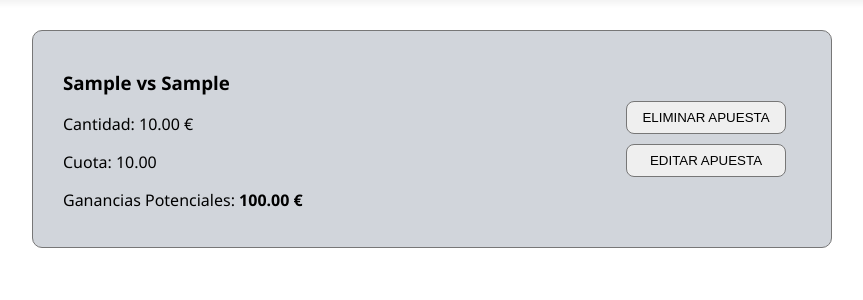
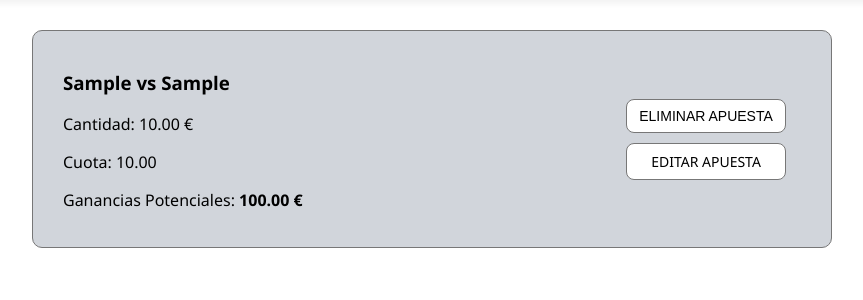
Before and after one commit to BARBERAK/HatTrick-House, a Django app: page /apuestas/ in a window 1280 px wide. Shown: the part 62-362 px from the top of the page, without its empty margins (208-1071 px from the left). Run offline with Django 5.2, Linux system fonts and the light colour scheme; a user stored in the database is signed in; tables that the repository leaves empty hold one stand-in row (values such as "Sample post").

Commit message:
Funcionalidad de Editar Apuesta terminado

```diff
--- a/apuestas/static/apuestas/style.css
+++ b/apuestas/static/apuestas/style.css
@@ -556,10 +556,14 @@ body {
 .button-edit-bet, .button-delete-bet{
   border: 1px solid #777;
   border-radius: 8px;
-  padding: 8px;
+  padding: 8px 10px;
   cursor: pointer;
   transition: background-color 0.3s ease, transform 0.2s ease;
   width: 160px;
+  color: black;
+  font-size: 14px;
+  background-color: white;
+  text-align: center;
 }
 
 .button-edit-bet:hover, .button-delete-bet:hover{
--- a/apuestas/views.py
+++ b/apuestas/views.py
@@ -135,9 +135,9 @@ def borrar_apuesta(request, bet_id):
 
 @login_required
 def editar_apuesta(request, bet_id):
+    bet = get_object_or_404(Bet, id=bet_id, user=request.user)
     if request.method == "POST":
         new_quantity = Decimal(request.POST.get('cantidad_input'))
-        bet = get_object_or_404(Bet, id=bet_id, user=request.user)
 
         if new_quantity <= 0:
             messages.error(request, "La cantidad a apostar debe ser mayor que cero.")
@@ -153,8 +153,12 @@ def editar_apuesta(request, bet_id):
             diff = bet.amount - new_quantity
             profile.money += diff
             bet.amount = new_quantity
+        else:
+            messages.error(request, "ERROR. No has podido apostar.")
+            return redirect('apuestas:bets_list')
 
         bet.save()
         profile.save()
+        return redirect('apuestas:bets_list')
 
-    return redirect('apuestas:bets_list')
+    return render(request, 'apuestas/edit_bet.html', {'bet': bet})
--- a/templates/apuestas/bet_list.html
+++ b/templates/apuestas/bet_list.html
@@ -24,10 +24,9 @@
                         {% csrf_token %}
                         <input type="submit" class="button-delete-bet" value="ELIMINAR APUESTA" onclick="return confirm('¿Estás seguro de que quieres cancelar esta apuesta y recuperar tu dinero?');">
                     </form>
-                    <form action="{% url 'apuestas:editar_apuesta' bet.id %}" method="post">
-                        {% csrf_token %}
-                        <input type="submit" class="button-edit-bet" value="EDITAR APUESTA">
-                    </form>
+
+                    {% comment %} <input type="submit" class="button-edit-bet" value="EDITAR APUESTA"> {% endcomment %}
+                    <a href="{% url 'apuestas:editar_apuesta' bet.id %}" class="button-edit-bet" style="display: inline-block; text-decoration: none; box-sizing: border-box;">EDITAR APUESTA</a>
                 </div>
             </div>
         {% empty %}
--- a/templates/base.html
+++ b/templates/base.html
@@ -32,8 +32,6 @@
         </div>
     </nav>
 
-
-
     <div class="container">
         {% block content %}{% endblock %}
     </div>
```
Also changed, not shown: templates/apuestas/edit_bet.html (added, +23 -0 lines), 1 other file.
